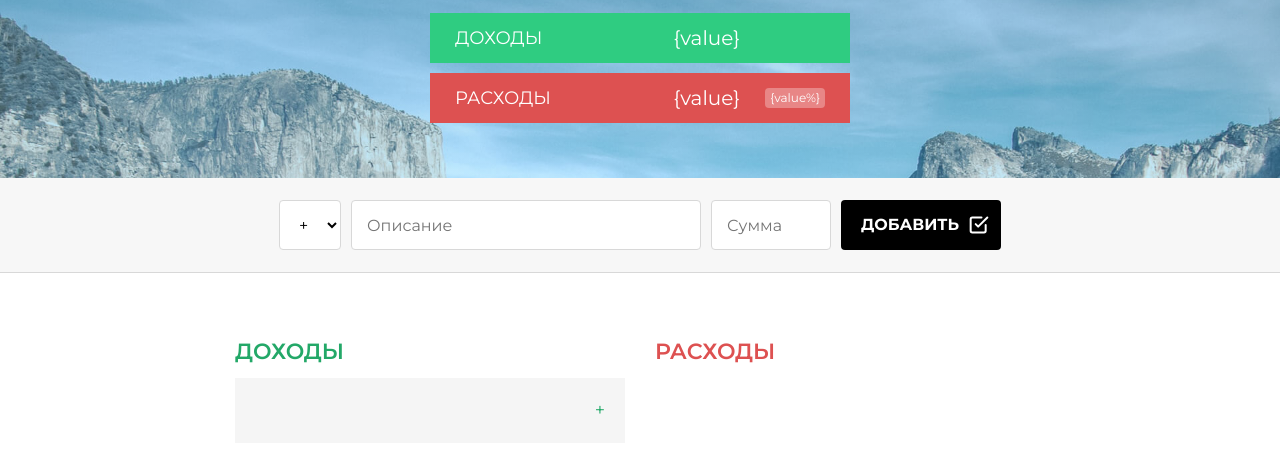
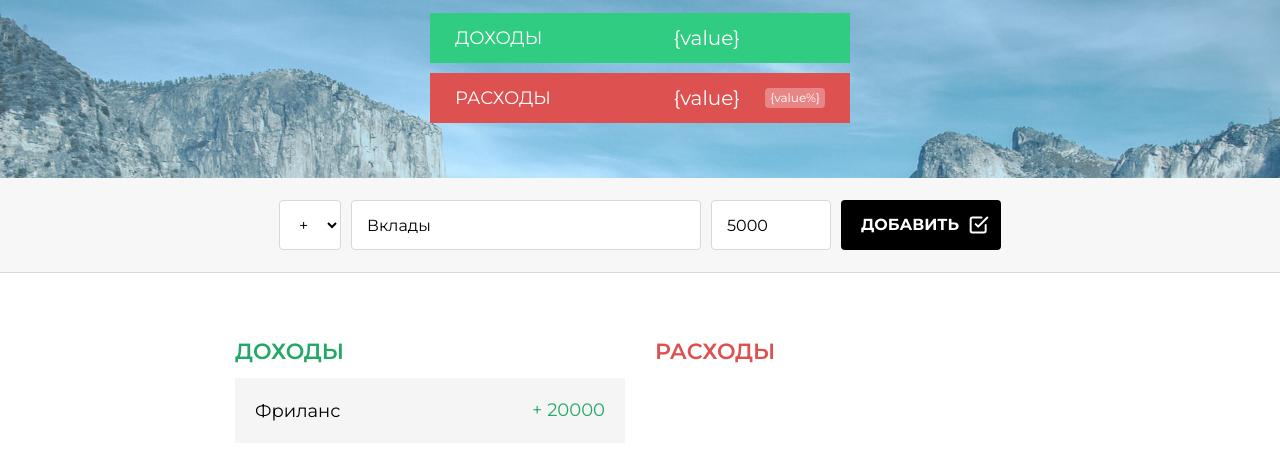
Before and after one commit to R1msk1y/budget-calculator, a website: page index.html in a window 1280 px wide. Both pictures are taken after a click on the button "ДОБАВИТЬ". Shown: the part 161-620 px from the top of the page. Drawn offline with Linux system fonts and the light colour scheme.

Commit message:
Steps 7-8

```diff
--- a/css/main.css
+++ b/css/main.css
@@ -156,6 +156,11 @@
 }
 .form__input--sum {
 	width: 120px;
+}
+.form__input--error {
+	outline: 3px solid #f74546;
+	outline-offset: 2px;
+	background-color: #ffe4e5
 }
 .form__button {
 	width: 160px;
--- a/js/main.js
+++ b/js/main.js
@@ -3,17 +3,64 @@
 
 // DOM
 const form = document.querySelector('#form');
-
 const type = document.querySelector('#type');
 const title = document.querySelector('#title');
 const value = document.querySelector('#value');
-
 const incomesList = document.querySelector('#incomes-list');
 const expensesList = document.querySelector('#expenses-list');
+
+// Functions
+function insertTestData() {
+    const testData = [
+        {type: 'inc', title: 'Фриланс', value: 20000},
+        {type: 'inc', title: 'Квартира', value: 10000},
+        {type: 'inc', title: 'Вклады', value: 5000},
+        {type: 'exp', title: 'Продукты', value: 1000},
+        {type: 'exp', title: 'Такси', value: 3000},
+        {type: 'exp', title: 'Досуг', value: 7000},
+        {type: 'exp', title: 'Праздники', value: 3000},
+    ];
+
+    // Get random index from 0 to array.length - 1
+    function getRandomInt(max) {
+        return Math.floor(Math.random() * max);
+    }
+
+    const randomIndex = getRandomInt(testData.length);
+
+    const randomData = testData[randomIndex];
+
+    type.value = randomData.type;
+    title.value = randomData.title;
+    value.value = randomData.value;
+}
+
+function clearForm (){
+    form.reset();
+}
+
 // Actions
-
+insertTestData()
 form.addEventListener('submit', (e) => {
     e.preventDefault()
+
+    // Проверка формы на заполненность
+
+
+    if (title.value.trim() === '') {
+        title.classList.add('form__input--error');
+        return
+    } else {
+        title.classList.remove('form__input--error');
+    }
+
+    if (value.value.trim() === '' || +value.value <= 0) {
+        value.classList.add('form__input--error');
+        return
+    } else {
+        value.classList.remove('form__input--error');
+    }
+
 
     // Расчет id
     let id = 1;
@@ -32,14 +79,14 @@
     const record = {
         id: 1,
         type: type.value,
-        title: title.value,
+        title: title.value.trim(),
         value: value.value,
     }
 
     // Добавляем запись в данные(пушим в массив)
     budget.push(record)
     // Отображаем доход на странице
-    if (record.type === 'inc'){
+    if (record.type === 'inc') {
         const html = `  <li data-id="${record.id}" class="budget-list__item item item--income">
             <div class="item__title">${record.title}</div>
             <div class="item__right">
@@ -53,7 +100,7 @@
 
     }
     // Отображаем расход на странице
-    if(record.type === 'exp'){
+    if (record.type === 'exp') {
         const html = `<li data-id="${record.id}" class="budget-list__item item item--expense">
             <div class="item__title">${record.title}</div>
             <div class="item__right">
@@ -66,5 +113,6 @@
         expensesList.insertAdjacentHTML('afterbegin', html);
 
     }
-
+    clearForm();
+    insertTestData();
 })
```
